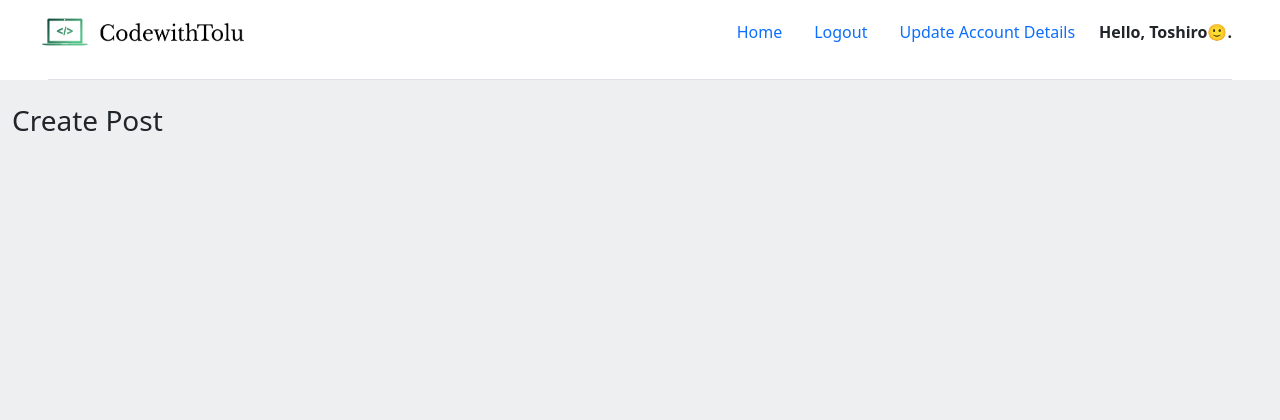
After one commit to Goddy01/Blogging-Site-Genuine-, a Django app: a page that uses blog/templates/blog/create_blog.html in a window 1280 px wide. The commit adds this page. Shown: the top 420 px of the page. Run offline with Django 4.2, Linux system fonts and the light colour scheme; a user stored in the database is signed in; some libraries are stand-ins or nearby versions.

Commit message:
created the view/template/url to create a blog post

```diff
--- /dev/null
+++ b/blog/templates/blog/create_blog.html
@@ -0,0 +1,11 @@
+{% extends 'base.html' %}
+{% load static %}
+{% block title %}Create Post{% endblock title %}
+
+{% block content %}
+    <h3>Create Post</h3>
+    <form method="post">
+        {% csrf_token %}
+    </form>
+
+{% endblock content %}
--- /dev/null
+++ b/blog/urls.py
@@ -0,0 +1,10 @@
+from django.urls import re_path
+from .views import (
+    create_blog_view,
+    )
+
+app_name = 'blog'
+
+urlpatterns = [
+    re_path(r'^create_post/$', create_blog_view, name="create_blog_post")
+]
--- a/blog/views.py
+++ b/blog/views.py
@@ -1,3 +1,13 @@
-from django.shortcuts import render
+from django.shortcuts import render, redirect
+from django.contrib.auth.decorators import login_required
 
+from blog.models import (
+    BlogPost
+)
 # Create your views here.
+
+def create_blog_view(request):
+    if not request.user.is_authenticated:
+        return redirect ('login')
+
+    return render(request, 'blog/create_blog.html')
--- a/blog_app/templates/blog_app/home.html
+++ b/blog_app/templates/blog_app/home.html
@@ -20,7 +20,7 @@
 
         <!-- For 'Create Blog', whin the screen is not large -->
         <div class="col-lg-7 offset-lg-1  d-lg-none">
-            <a href="#" class="btn btn-primary">Create Post</a>
+            <a href="{% url 'blog:create_blog_post' %}" class="btn btn-primary">Create Post</a>
         </div>
 
         <!-- For the left column which is the Blog Feed -->
@@ -48,7 +48,7 @@
                 <p>Post 3</p>
                 <p>Post 4</p>
                 <p>Post 5</p>
-                <a href="#" class="btn btn-primary">Create Post</a>
+                <a href="{% url 'blog:create_blog_post' %}" class="btn btn-primary">Create Post</a>
             </div>
         </div>
 
--- a/blog_project2/urls.py
+++ b/blog_project2/urls.py
@@ -14,7 +14,7 @@ Including another URLconf
     2. Add a URL to urlpatterns:  path('blog/', include('blog.urls'))
 """
 from django.contrib import admin
-from django.urls import path, re_path
+from django.urls import path, re_path, include
 from blog_app import views
 from django.contrib.auth import views as auth_views
 from django.conf import settings
@@ -27,6 +27,7 @@ from account.views import (
 urlpatterns = [
     path('admin/', admin.site.urls),
     re_path(r'^$', views.home_page, name='home_page'),
+    re_path(r'^blog/', include('blog.urls', 'blog')),
     re_path(r'^register/$', registration_view, name='register'),
     re_path(r'^logout/$', logout_view, name='logout'),
     re_path(r'^login/$', login_view, name='login'),
```
Also changed, not shown: db.sqlite3.
